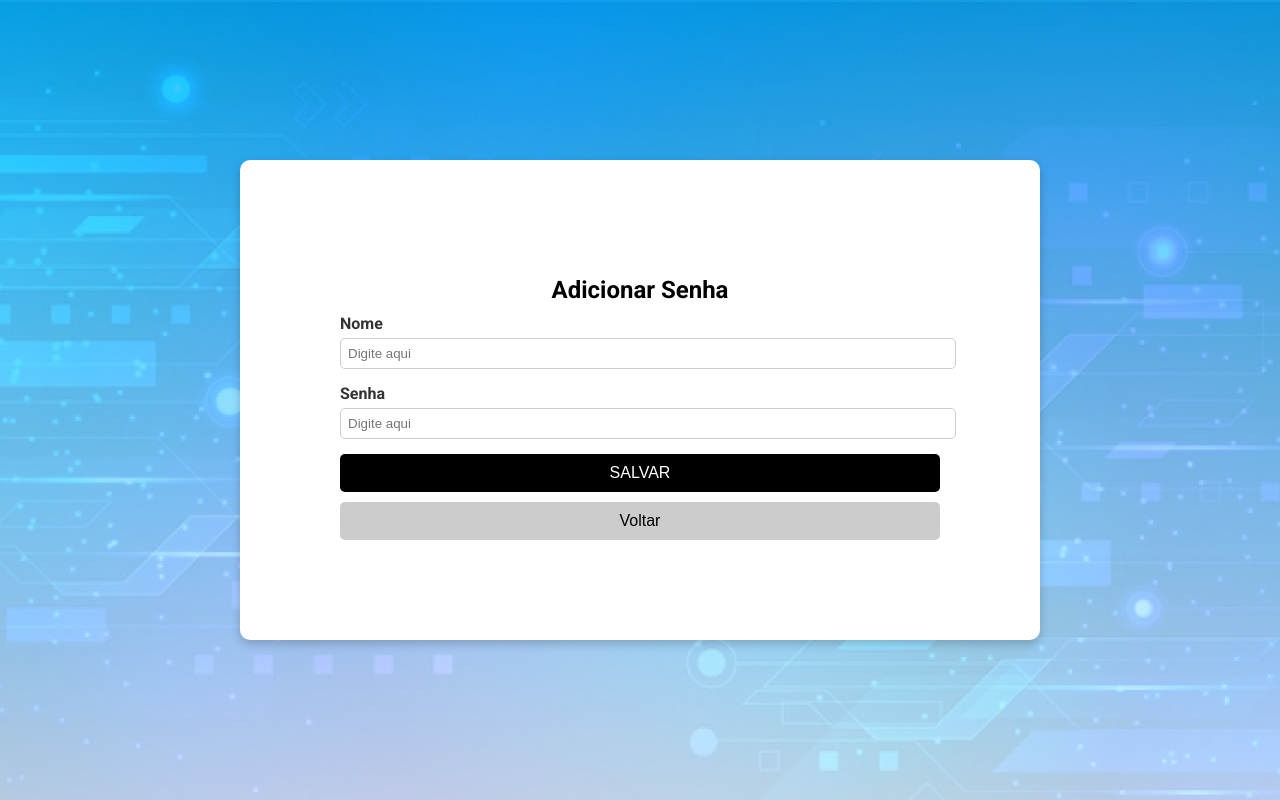
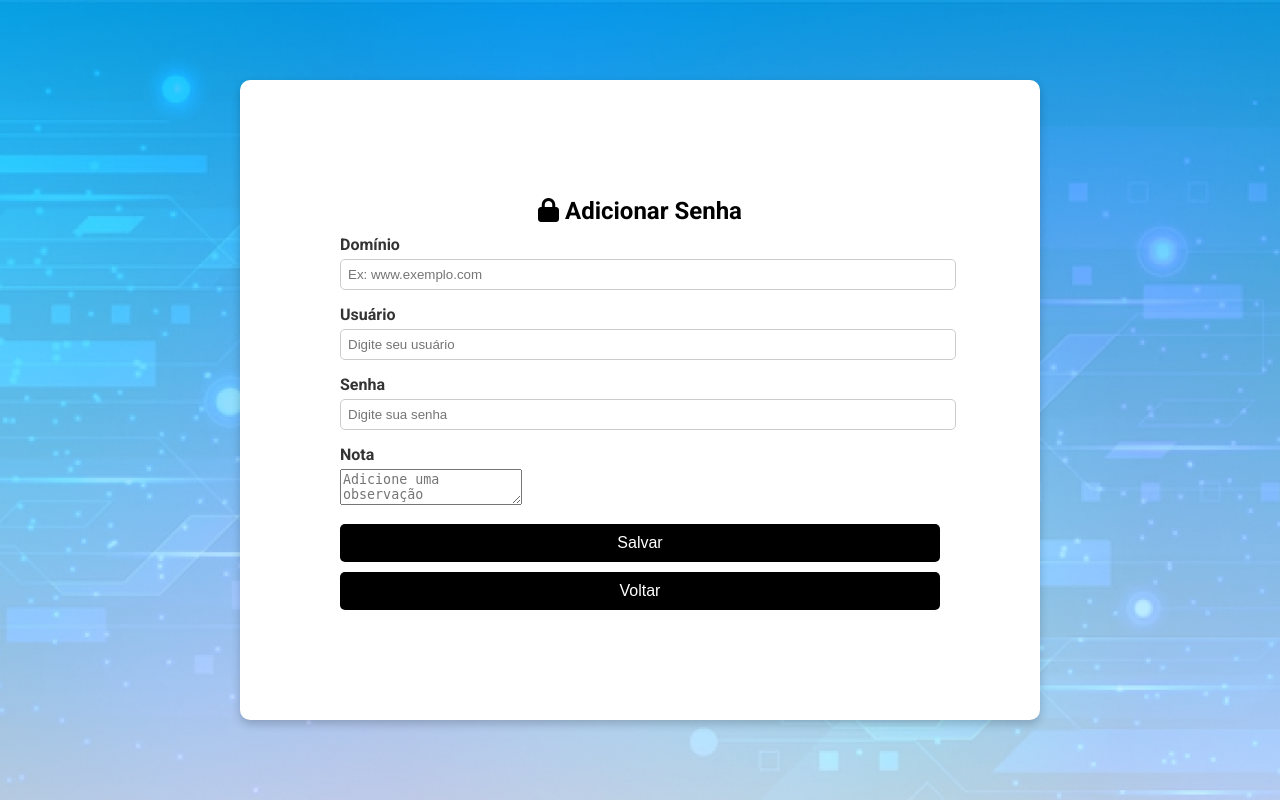
Before and after one commit to ismarsi-matheus/cyber-segurity-lock, a PHP site: page /adicionar_senha.php in a window 1280 px wide. Run offline with PHP 8.4, Linux system fonts and the light colour scheme; some libraries are stand-ins or nearby versions.

Commit message:
Update adicionar_senha.php

```diff
--- a/Cyber_Security_Lock/adicionar_senha.php
+++ b/Cyber_Security_Lock/adicionar_senha.php
@@ -6,6 +6,7 @@
     <meta name="viewport" content="width=device-width, initial-scale=1.0">
     <title>Adicionar Senha</title>
     <link rel="stylesheet" href="assets/css/adicionar_senha.css">
+    <script src="https://kit.fontawesome.com/a076d05399.js" crossorigin="anonymous"></script>
 </head>
 
 <body>
@@ -15,29 +16,31 @@
     $password = '';
 
     $banco = new PDO($dsn, $user, $password);
+
     ?>
-
     <div class="container">
-        <div class="menu-icon">
-            <i class="fas fa-bars"></i>
-        </div>
-
-        <div class="form-container">
-            <h1>Adicionar Senha</h1>
+        <h1><i class="fas fa-lock"></i> Adicionar Senha</h1>
         <form action="adicionar-senha.php" method="POST">
             <div class="input-group">
-                    <label for="name">Nome</label>
-                    <input type="text" id="name" placeholder="Digite aqui" name="dominio">
+                <label for="dominio">Domínio</label>
+                <input type="text" id="dominio" placeholder="Ex: www.exemplo.com" name="dominio">
             </div>
             <div class="input-group">
-                    <label for="password">Senha</label>
-                    <input type="password" id="password" placeholder="Digite aqui" name="senha">
+                <label for="usuario">Usuário</label>
+                <input type="text" id="usuario" placeholder="Digite seu usuário" name="usuario">
             </div>
-                <button type="submit" class="btn btn-primary">SALVAR</button>
-                <a href="tela_inicial.php"><button type="button" class="btn btn-secondary">Voltar</button></a>
+            <div class="input-group">
+                <label for="senha">Senha</label>
+                <input type="password" id="senha" placeholder="Digite sua senha" name="senha">
+            </div>
+            <div class="input-group">
+                <label for="nota">Nota</label>
+                <textarea id="nota" placeholder="Adicione uma observação" name="nota"></textarea>
+            </div>
+            <button type="submit" class="btn btn-primary">Salvar</button>
+            <a href="tela_inicial.php" ><button class="btn btn-primary btn_voltar">Voltar</button></a>
         </form>
     </div>
-
 </body>
 
 </html>
```
Lines whose indentation alone changed are shown as unchanged.
